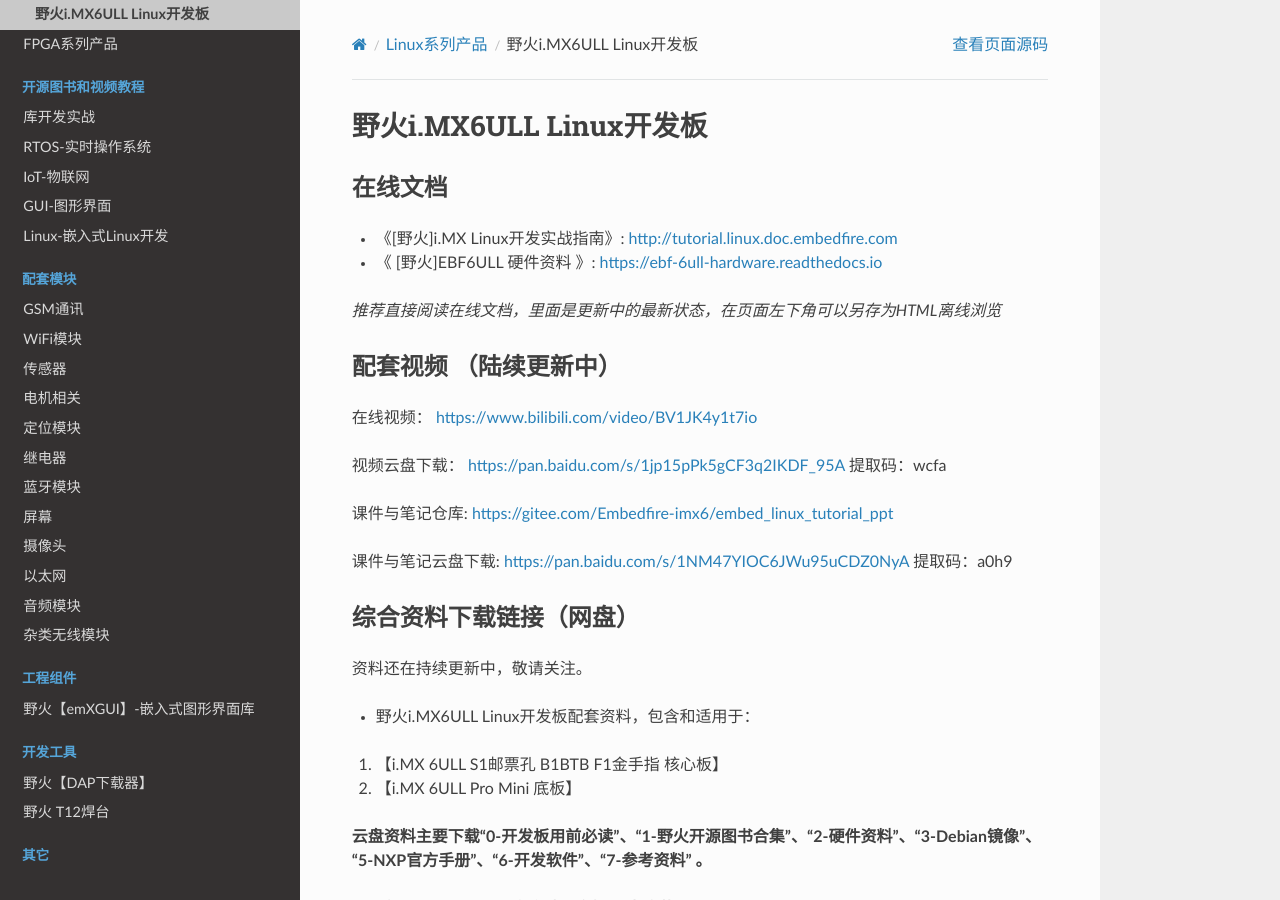
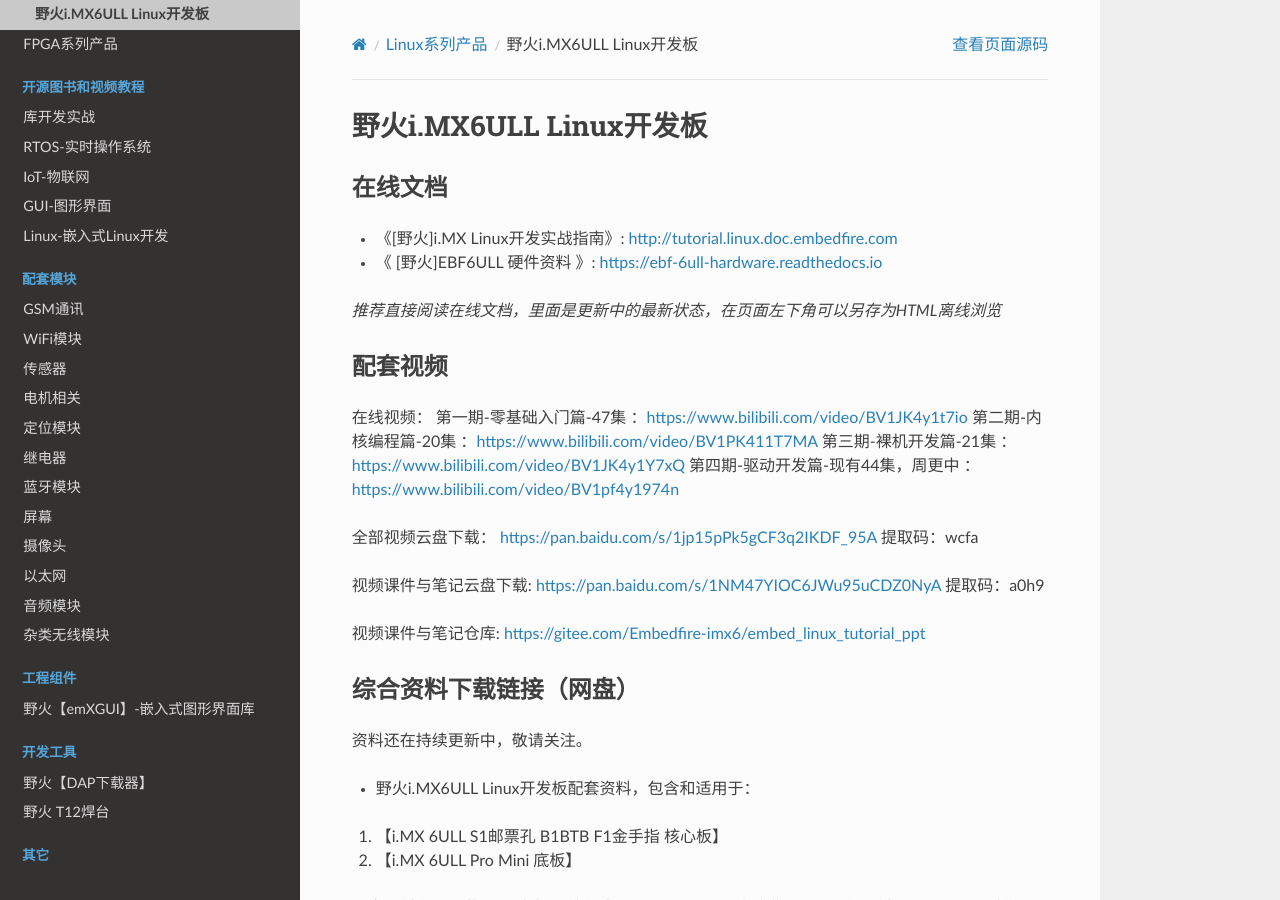
Before and after one commit to Embedfire/ebf_products, a Sphinx documentation site: the page built from documentation/linux/ebf_i.mx6ull.rst, in a window 1280 px wide and 900 px high. Built offline with Sphinx 7.4.7 and the Read the Docs theme 2.0.0, drawn with Linux system fonts in a browser that asks for light colours; pages that are not in the unit, such as notebooks, are missing from menus.

Commit message:
更新页面

```diff
--- a/documentation/linux/ebf_i.mx6ull.rst
+++ b/documentation/linux/ebf_i.mx6ull.rst
@@ -13,17 +13,20 @@
 
 
 
-配套视频 （陆续更新中）
+配套视频
 --------
-在线视频：       https://www.bilibili.com/video/BV1JK4y1t7io
 
-视频云盘下载：   https://pan.baidu.com/s/1jp15pPk5gCF3q2IKDF_95A     提取码：wcfa
+在线视频：
+第一期-零基础入门篇-47集 ：https://www.bilibili.com/video/BV1JK4y1t7io
+第二期-内核编程篇-20集   ：https://www.bilibili.com/video/BV1PK411T7MA
+第三期-裸机开发篇-21集   ：https://www.bilibili.com/video/BV1JK4y1Y7xQ
+第四期-驱动开发篇-现有44集，周更中 ：https://www.bilibili.com/video/BV1pf4y1974n
 
+全部视频云盘下载：       https://pan.baidu.com/s/1jp15pPk5gCF3q2IKDF_95A  提取码：wcfa
 
+视频课件与笔记云盘下载:  https://pan.baidu.com/s/1NM47YIOC6JWu95uCDZ0NyA  提取码：a0h9
 
-课件与笔记仓库:      https://gitee.com/Embedfire-imx6/embed_linux_tutorial_ppt
-
-课件与笔记云盘下载:  https://pan.baidu.com/s/1NM47YIOC6JWu95uCDZ0NyA  提取码：a0h9
+视频课件与笔记仓库:      https://gitee.com/Embedfire-imx6/embed_linux_tutorial_ppt
 
 
 
```
